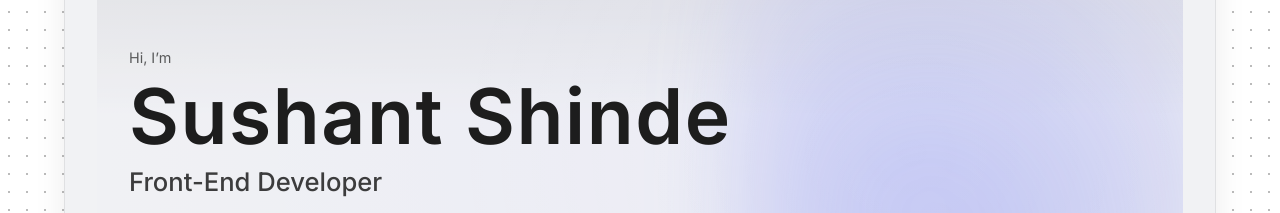
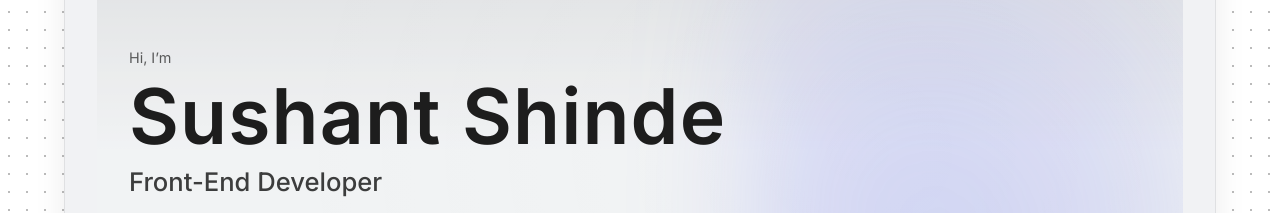
Before and after one commit to sushantshinde7/sushant-portfolio, a React (Vite) app: page / in a window 1280 px wide. Shown: the part 231-444 px from the top of the page. Built offline with nearby package versions, Linux system fonts and the light colour scheme.

Commit message:
hero updated

```diff
--- a/src/styles/Hero.css
+++ b/src/styles/Hero.css
@@ -7,17 +7,11 @@
   align-items: center;
   padding-top: var(--nav-height);
   background:
-  radial-gradient(
-    140% 120% at 75% 45%,
-    rgba(120, 130, 255, 0.12),
-    rgba(120, 130, 255, 0.04) 45%,
-    transparent 70%
-  ),
   linear-gradient(
-    to bottom,
-    rgba(0, 0, 0, 0.25),
-    transparent 40%
-  );
+      to bottom,
+      rgba(0, 0, 0, 0.18),
+      transparent 45%
+    );
 }
 
 .hero::before {
@@ -25,7 +19,7 @@
   position: absolute;
   inset: 0;
   background: var(--content-bg);
-  opacity: 0.45;
+  opacity: 0.28;
   z-index: 0;
 }
 
@@ -44,9 +38,9 @@
 
   background:
     radial-gradient(
-      60% 80% at 75% 45%,
-      rgba(255, 255, 255, 0.06),
-      transparent 70%
+      70% 90% at 70% 45%,
+      rgba(255, 255, 255, 0.035),
+      transparent 75%
     );
 
   /* MASK edges so container bg dominates */
@@ -86,18 +80,23 @@
   background:
     radial-gradient(
       circle at 35% 50%,
-      rgba(120, 130, 255, 0.22),
-      rgba(120, 130, 255, 0.12) 35%,
+      rgba(120, 130, 255, 0.18),
+      rgba(120, 130, 255, 0.10) 35%,
       transparent 65%
     ),
     radial-gradient(
       circle at 50% 60%,
-      rgba(90, 100, 220, 0.18),
+      rgba(90, 100, 220, 0.14),
       transparent 70%
     );
 
-  filter: blur(45px);
-  animation: atmosphereFloat 22s ease-in-out infinite;
+  filter: blur(55px);
+  animation: atmosphereFloat 32s ease-in-out infinite;
+}
+@keyframes atmosphereFloat {
+  0% { transform: translateY(-50%) translateX(0); }
+  50% { transform: translateY(-50%) translateX(-12px); }
+  100% { transform: translateY(-50%) translateX(0); }
 }
 
 
@@ -125,7 +124,7 @@
 .hero-name {
   font-size: clamp(3.5rem, 6vw, 5rem);
   font-weight: 700;
-  letter-spacing: 0.02em;
+  letter-spacing: 0.015em;
   margin: 0.2rem 0;
 }
 
@@ -232,3 +231,14 @@
     display: none;
   }
 }
+
+@media (max-width: 768px) {
+  .hero-bg::before {
+    background:
+      radial-gradient(
+        120% 80% at 50% 30%,
+        rgba(120, 130, 255, 0.08),
+        transparent 70%
+      );
+  }
+}
```
